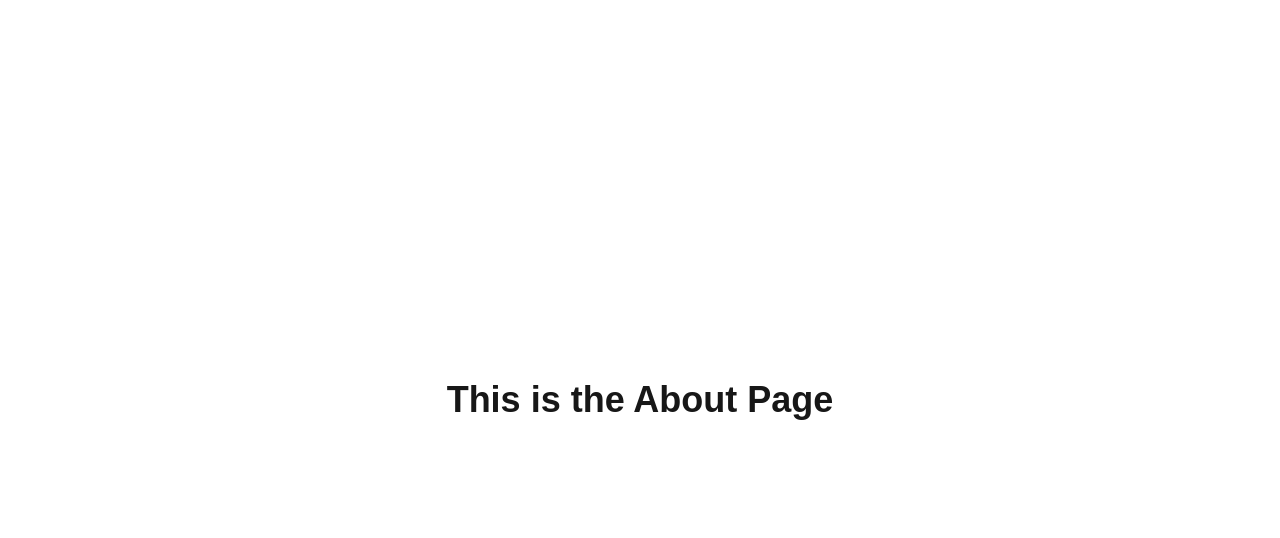
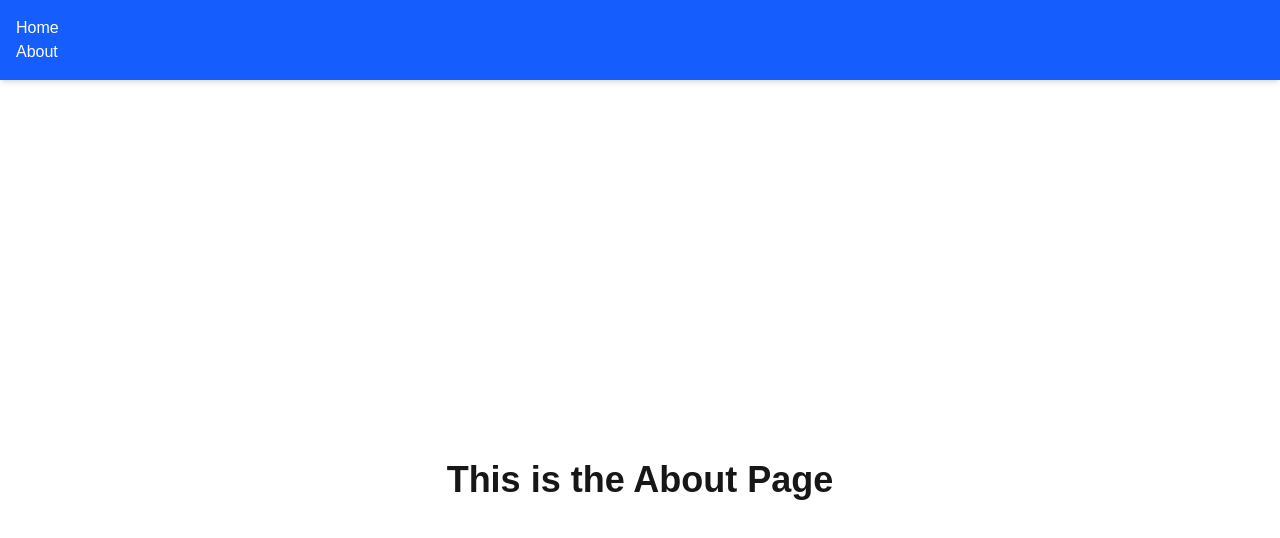
Before and after one commit to onumaeleanyagift/alx-project-0x02-setup, a Next.js app in the folder alx-project-0x02/: page /about in a window 1280 px wide. Shown: the top 538 px of the page. Built offline with nearby package versions, Linux system fonts and the light colour scheme.

Commit message:
feat: implement basic routing with Pages Router

```diff
--- a/alx-project-0x02/components/layout/Header.tsx
+++ b/alx-project-0x02/components/layout/Header.tsx
@@ -1,6 +1,5 @@
 import React from "react";
-import Home from "@/pages/home";
-import About from "@/pages/about";
+import Link from "next/link";
 
 const Header: React.FC = () => {
   return (
@@ -9,10 +8,10 @@
         <nav>
           <ul>
             <li>
-              <Home />Home
+              <Link href="/home">Home</Link>
             </li>
             <li>
-              <About />About
+              <Link href="/about">About</Link>
             </li>
           </ul>
         </nav>
--- a/alx-project-0x02/pages/about.tsx
+++ b/alx-project-0x02/pages/about.tsx
@@ -3,9 +3,12 @@
 
 const About: React.FC = () => {
   return (
-    <main className="flex flex-col h-screen justify-center items-center text-4xl font-semibold">
-      <h1>This is the About Page</h1>
-    </main>
+    <div>
+      <Header />
+      <main className="flex flex-col h-screen justify-center items-center text-4xl font-semibold">
+        <h1>This is the About Page</h1>
+      </main>
+    </div>
   );
 };
 
--- a/alx-project-0x02/pages/index.tsx
+++ b/alx-project-0x02/pages/index.tsx
@@ -1,15 +1,17 @@
 import React from "react";
-import Header from "@/components/layout/Header";
+import Link from "next/link";
+
 
 const Welcome: React.FC = () => {
   return (
     <div>
-      <Header />
       <main className="flex flex-col h-screen justify-center items-center text-4xl font-semibold">
         <h1>Welcome to my Airbnb </h1>
-        <button className=" border px-3 py-1 text-lg mt-3  bg-white text-black rounded-full">
-          Get Started
-        </button>
+        <Link href="/home">
+          <button className=" border px-3 py-1 text-lg mt-3  bg-white text-black rounded-full">
+            Get Started
+          </button>
+        </Link>
       </main>
     </div>
   );
```
